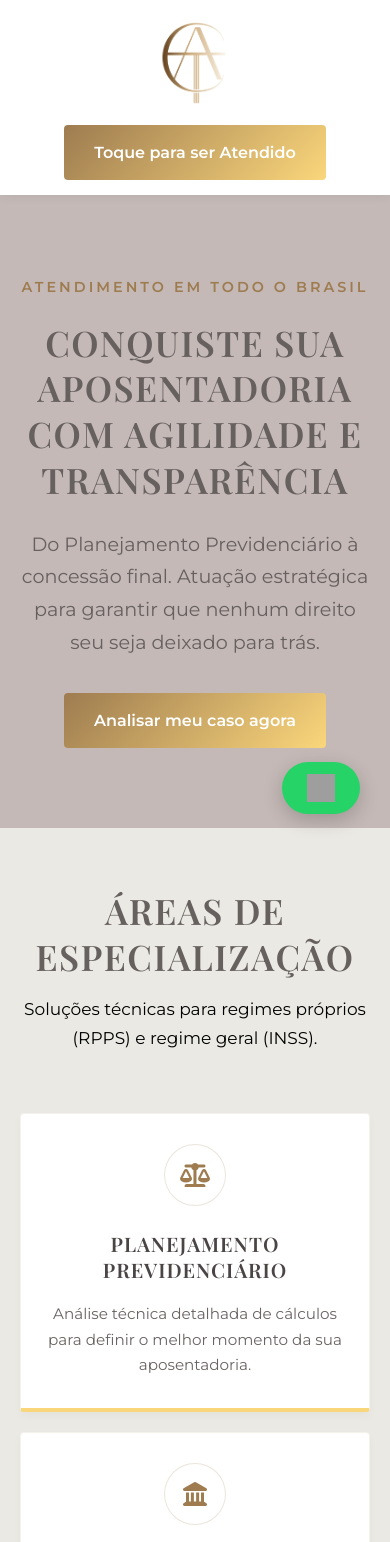
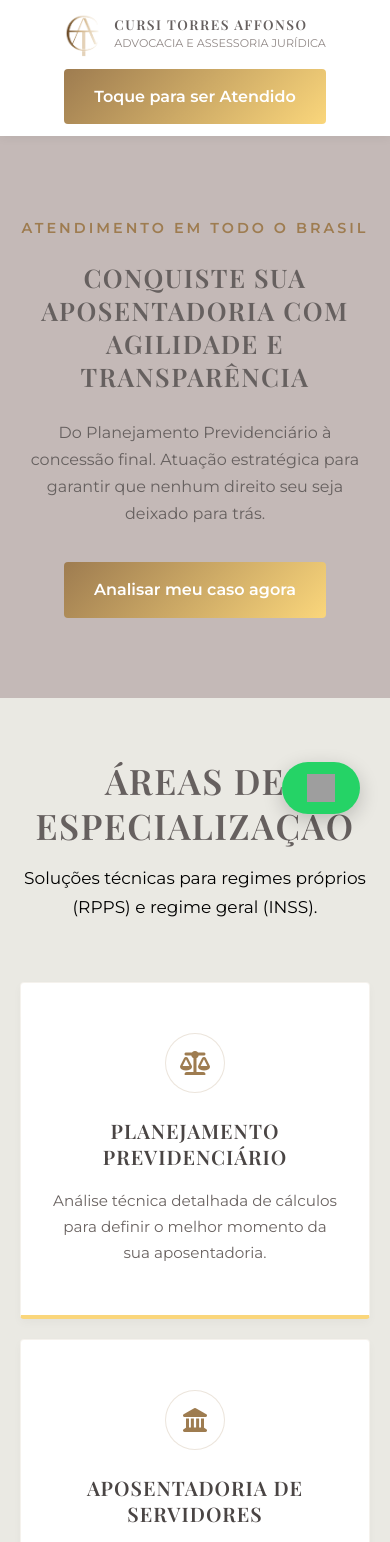
Before and after one commit to VictorAffonso792/Landing-Page-Carla-Adv, a plain HTML site: page index.html in a window 390 px wide. Shown: the top 1542 px of the page. Drawn offline with nearby package versions, Linux system fonts and the light colour scheme; grey boxes are pictures that could not be loaded.

Commit message:
deixando responsivo no mobile

```diff
--- a/css/style.css
+++ b/css/style.css
@@ -14,16 +14,14 @@
 * {
     margin: 0;
     padding: 0;
-
+    box-sizing: border-box;
 }
 
 body {
     font-family: 'Montserrat', sans-serif;
     color: black;
     background-color: var(--off-white);
-    /* Base aumentada para 18px */
     font-size: 18px;
-    /* Altura de linha ajustada para 1.7 para melhor leitura em 18px */
     line-height: 1.7;
     margin: 0;
     -webkit-font-smoothing: antialiased;
@@ -74,7 +72,7 @@ h2, h3, h4, .logo-text h1 {
 }
 
 .logo-text h1 {
-    font-size: 1.5rem; /* ~27px */
+    font-size: 1.5rem;
     color: var(--text-dark);
     margin: 0;
 }
@@ -85,7 +83,6 @@ h2, h3, h4, .logo-text h1 {
     display: block;
 }
 
-/* Estilo para a frase centralizada no header */
 .header-info-center {
     flex: 1;
     text-align: center;
@@ -101,7 +98,6 @@ h2, h3, h4, .logo-text h1 {
     display: inline-block;
 }
 
-/* Linhas decorativas sutis ao lado da frase (opcional) */
 .header-info-center span::before,
 .header-info-center span::after {
     content: "";
@@ -113,13 +109,6 @@ h2, h3, h4, .logo-text h1 {
     margin: 0 10px;
 }
 
-/* Responsividade: Esconde ou ajusta no mobile */
-@media (max-width: 992px) {
-    .header-info-center {
-        display: none; /* Esconde em tablets e celulares para não apertar o menu */
-    }
-}
-
 /* ==========================================================================
    Botões
    ========================================================================== */
@@ -128,7 +117,7 @@ h2, h3, h4, .logo-text h1 {
     text-decoration: none;
     border-radius: 4px;
     font-weight: 600;
-    font-size: 1rem; /* 18px */
+    font-size: 1rem;
     transition: all 0.3s ease;
     display: inline-block;
     cursor: pointer;
@@ -170,7 +159,7 @@ h2, h3, h4, .logo-text h1 {
 }
 
 .hero h2 {
-    font-size: 3rem; /* ~54px */
+    font-size: 3rem;
     margin-bottom: 25px;
     max-width: 900px;
     margin-inline: auto;
@@ -178,7 +167,7 @@ h2, h3, h4, .logo-text h1 {
 }
 
 .hero p {
-    font-size: 1.2rem; /* ~21px */
+    font-size: 1.2rem;
     margin-bottom: 35px;
     color: var(--text-dark);
     max-width: 700px;
@@ -186,13 +175,8 @@ h2, h3, h4, .logo-text h1 {
 }
 
 /* ==========================================================================
-   Seções de Conteúdo (Cards e Revisão)
+   Seção de Especialização (Cards)
    ========================================================================== */
-/* Seção de Cards - Layout Renovado */
-/* ==========================================================================
-   Seção de Especialização (Cards) - Ajustada para Visibilidade e Interação
-   ========================================================================= */
-
 .revisao {
     padding: 100px 0;
     background-color: var(--off-white);
@@ -209,41 +193,32 @@ h2, h3, h4, .logo-text h1 {
     margin-bottom: 15px;
 }
 
-/* Grid configurada para 3 colunas fixas no desktop */
 .cards-grid {
     display: grid;
     grid-template-columns: repeat(3, 1fr);
     gap: 30px;
 }
 
-/* Estilização Individual do Card - Base */
 .card {
     background: var(--white);
-    padding: 50px 30px; /* Mais respiro */
-    border-radius: 4px; /* Mais sério/formal */
-
-    /* Borda inicial fina e amarela/clara */
+    padding: 50px 30px;
+    border-radius: 4px;
     border: 1px solid rgba(158, 124, 80, 0.1);
-    border-bottom: 4px solid #FAD67B; /* Amarelo claro original */
-
+    border-bottom: 4px solid #FAD67B;
     text-align: center;
-    transition: all 0.4s ease; /* Transição suave para todas as propriedades */
+    transition: all 0.4s ease;
     box-shadow: 0 4px 10px rgba(0,0,0,0.03);
     display: flex;
     flex-direction: column;
     justify-content: flex-start;
 }
 
-/* Efeito de Hover (Mouse em cima) - Pedido do Usuário */
 .card:hover {
-    transform: translateY(-8px); /* Eleva levemente o card */
-    box-shadow: 0 15px 35px rgba(158, 124, 80, 0.1); /* Sombra mais profunda */
-
-    /* MUDANÇA: Borda inferior muda do amarelo claro para o dourado escuro sólido */
+    transform: translateY(-8px);
+    box-shadow: 0 15px 35px rgba(158, 124, 80, 0.1);
     border-bottom-color: var(--gold-solid);
 }
 
-/* Container do Ícone Jurídico - Minimalista e Sóbrio */
 .card-icon-wrap {
     width: 60px;
     height: 60px;
@@ -251,30 +226,23 @@ h2, h3, h4, .logo-text h1 {
     display: flex;
     align-items: center;
     justify-content: center;
-
     background: var(--white);
     border: 1px solid rgba(158, 124, 80, 0.2);
     border-radius: 50%;
-
-    /* Cor do ícone: Dourado Sólido Profissional para alto contraste */
     color: var(--gold-solid);
-    font-size: 24px; /* Ajuste para ícones de fonte */
+    font-size: 24px;
     position: relative;
     transition: all 0.3s ease;
-
-    /* REMOVIDO: O filtro grayscale que tirava a cor e o contraste dos emojis */
     filter: none;
 }
 
-/* Removemos o ::after antigo para limpar o visual */
 .card-icon-wrap::after {
     display: none;
 }
 
-/* Estilos de Texto dentro do Card para melhoria de leitura */
 .card h4 {
     margin-bottom: 18px;
-    color: #4a4544; /* Cinza Carbono Profissional */
+    color: #4a4544;
     font-family: 'Playfair Display', serif;
     font-size: 1.25rem;
     min-height: 3rem;
@@ -284,69 +252,16 @@ h2, h3, h4, .logo-text h1 {
 
 .card p {
     font-family: 'Montserrat', sans-serif;
-    font-size: 0.95rem; /* Elegância premium */
-    color: #6a6361; /* Cinza médio escuro para leitura clara */
+    font-size: 0.95rem;
+    color: #6a6361;
     line-height: 1.7;
 }
-
-/* Responsividade Básica (Manter sua lógica) */
-@media (max-width: 992px) {
-    .cards-grid { grid-template-columns: repeat(2, 1fr); }
-}
-@media (max-width: 600px) {
-    .cards-grid { grid-template-columns: 1fr; }
-    .card { padding: 30px 20px; }
-}
-
-/* Grid responsivo */
-.cards-grid {
-    display: grid;
-    grid-template-columns: repeat(3, 1fr);
-    gap: 30px;
-}
-
-@media (max-width: 992px) {
-    .cards-grid { grid-template-columns: repeat(2, 1fr); }
-}
-@media (max-width: 600px) {
-    .cards-grid { grid-template-columns: 1fr; }
-}
-
-/* ==========================================================================
-   Responsividade para os Cards
-   ========================================================================== */
-
-/* Telas médias (Tablets) - 2 Colunas */
-@media (max-width: 992px) {
-    .cards-grid {
-        grid-template-columns: repeat(2, 1fr);
-        gap: 20px;
-    }
-}
-
-/* Telas pequenas (Celulares) - 1 Coluna */
-@media (max-width: 600px) {
-    .cards-grid {
-        grid-template-columns: 1fr;
-    }
-
-    .revisao {
-        padding: 60px 0;
-    }
-
-    .card {
-        padding: 30px 20px;
-    }
-}
-
-
 
 /* ==========================================================================
    About Section
    ========================================================================== */
 .about-pro {
     padding: 100px 0;
-    /* Fundo escuro para destacar da seção anterior */
     background-color: var(--text-mid);
     color: var(--off-white);
 }
@@ -378,9 +293,7 @@ h2, h3, h4, .logo-text h1 {
 
 .img-frame {
     position: relative;
-    /*order: 2px solid #D4AF37;*/
     padding: 5px;
-    /* Fundo da moldura acompanhando a seção */
     background-color: var(--text-mid);
 }
 
@@ -391,7 +304,6 @@ h2, h3, h4, .logo-text h1 {
     object-fit: cover;
 }
 
-/* Ajuste do botão outline para fundo escuro */
 .about-pro .btn-outline {
     border: 1px solid var(--white);
     color: var(--white);
@@ -401,6 +313,7 @@ h2, h3, h4, .logo-text h1 {
     background-color: var(--white);
     color: #2D2A29;
 }
+
 /* ==========================================================================
    Notícias
    ========================================================================== */
@@ -490,7 +403,6 @@ h2, h3, h4, .logo-text h1 {
     color: #FAD67B;
 }
 
-/* MAPA */
 .footer-map iframe {
     width: 100%;
     height: 260px;
@@ -498,7 +410,6 @@ h2, h3, h4, .logo-text h1 {
     border-radius: 10px;
 }
 
-/* LINHA INFERIOR */
 .footer-bottom {
     margin-top: 40px;
 }
@@ -523,8 +434,6 @@ h2, h3, h4, .logo-text h1 {
     color: #aaa;
 }
 
-
-
 .legal-links {
     display: flex;
     gap: 10px;
@@ -539,24 +448,8 @@ h2, h3, h4, .logo-text h1 {
     color: #fff;
 }
 
-/* RESPONSIVO */
-@media (max-width: 768px) {
-    .footer-grid {
-        grid-template-columns: 1fr;
-        text-align: center;
-    }
-
-    .footer-contacts a {
-        justify-content: center;
-    }
-
-    .footer-legal {
-        flex-direction: column;
-        gap: 10px;
-    }
-}
 /* ==========================================================================
-   WhatsApp e Interatividade
+   WhatsApp Fixo
    ========================================================================== */
 .whatsapp-fixed {
     position: fixed;
@@ -582,9 +475,8 @@ h2, h3, h4, .logo-text h1 {
 
 .whatsapp-fixed img { width: 28px; height: 28px; }
 
-
 /* ==========================================================================
-   Estilização Adicional do Formulário
+   Formulário
    ========================================================================== */
 #whatsappForm input:focus,
 #whatsappForm select:focus,
@@ -601,25 +493,75 @@ h2, h3, h4, .logo-text h1 {
     letter-spacing: 1px;
 }
 
-   /* Ajuste específico para o card do formulário não herdar o hover de elevação se preferir */
 #contato-form .card:hover {
     transform: none;
     box-shadow: 0 5px 15px rgba(0,0,0,0.02);
     border-bottom: 4px solid var(--gold-solid);
 }
 
-/*
-==========================================================================
-   Responsividade (Mobile)
+/* ==========================================================================
+   RESPONSIVIDADE
    ========================================================================== */
+
+/* Tablet */
+@media (max-width: 992px) {
+    .header-info-center {
+        display: none;
+    }
+
+    .cards-grid {
+        grid-template-columns: repeat(2, 1fr);
+        gap: 20px;
+    }
+
+    .about-grid {
+        grid-template-columns: 1fr;
+    }
+}
+
+/* Mobile */
 @media (max-width: 768px) {
     body {
-        font-size: 17px; /* Leve redução para telas pequenas */
+        font-size: 17px;
+    }
+
+    .main-header {
+        padding: 12px 0;
     }
 
     .header-content {
         flex-direction: column;
-        gap: 20px;
+        gap: 12px;
+        align-items: center;
+    }
+
+    /* CORREÇÃO: logo e texto lado a lado no mobile */
+    .logo-area {
+        flex-direction: row;
+        justify-content: center;
+        gap: 12px;
+        width: 100%;
+    }
+
+    .logo-img {
+        height: 55px;
+    }
+
+    /* CORREÇÃO: nunca esconder o nome */
+    .logo-text {
+        display: block;
+    }
+
+    .logo-text h1 {
+        font-size: 1rem;
+    }
+
+    .logo-text span {
+        font-size: 0.75rem;
+    }
+
+    .btn {
+        width: auto;
     }
 
     .hero {
@@ -627,7 +569,15 @@ h2, h3, h4, .logo-text h1 {
     }
 
     .hero h2 {
-        font-size: 2.2rem;
+        font-size: 2rem;
+    }
+
+    .hero p {
+        font-size: 1rem;
+    }
+
+    .revisao {
+        padding: 60px 0;
     }
 
     .about-grid {
@@ -638,13 +588,44 @@ h2, h3, h4, .logo-text h1 {
         display: none;
     }
 
-    .footer-sections {
+    .footer-grid {
+        grid-template-columns: 1fr;
         text-align: center;
+    }
+
+    .footer-contacts a {
+        justify-content: center;
+    }
+
+    .footer-legal {
+        flex-direction: column;
+        gap: 10px;
+    }
+
+    .footer-map iframe {
+        height: 200px;
     }
 }
 
+/* Telas muito pequenas */
 @media (max-width: 480px) {
-    .logo-text {
-        display: none;
+    .logo-img {
+        height: 45px;
+    }
+
+    .logo-text h1 {
+        font-size: 0.85rem;
+    }
+
+    .logo-text span {
+        font-size: 0.7rem;
+    }
+
+    .cards-grid {
+        grid-template-columns: 1fr;
+    }
+
+    .hero h2 {
+        font-size: 1.6rem;
     }
 }
--- a/index.html
+++ b/index.html
@@ -13,10 +13,8 @@
 </head>
 <body>
 
-
     <a href="https://wa.me/5514997196040" class="whatsapp-fixed" target="_blank" aria-label="Falar no WhatsApp">
         <img src="https://upload.wikimedia.org/wikipedia/commons/6/6b/WhatsApp.svg" alt="WhatsApp">
-
     </a>
 
     <header class="main-header">
@@ -47,8 +45,6 @@
             <a href="#contato-form" class="btn btn-gold btn-large">Analisar meu caso agora</a>
         </div>
     </section>
-
-
 
     <section class="revisao">
         <div class="container">
@@ -119,9 +115,8 @@
         <div class="container about-grid">
             <div class="about-text">
                 <h3>Quem é a Dra. Carla Naiana?</h3>
-                <p><strong>Carla Naiana Cursi Torres Affonso (OAB/SP 395.365)</strong> é especialista em Direito Previdenciário, com foco na defesa dos direitos de servidores públicos e trabalhadores da iniciativa privada.</p>
-                <p>Com sede física em <strong>Marília/SP</strong>, nossa atuação une o rigor técnico da análise de cálculos à sensibilidade do atendimento humanizado, garantindo que o cliente se sinta seguro e bem informado durante todo o processo.</p>
-
+                <p><strong>Carla Naiana Cursi Torres Affonso (OAB/SP 395.365)</strong> é especialista em Direito Previdenciário, com foco na defesa dos direitos de servidores públicos.</p>
+                <p>Com sede física em <strong>Marília/SP</strong>, nossa atuação une o rigor técnico à sensibilidade do atendimento humanizado.</p>
             </div>
             <div class="about-image">
                 <div class="img-frame">
@@ -135,7 +130,7 @@
         <div class="container">
             <div class="section-intro">
                 <h3>Fale com a Dra. Carla</h3>
-                <p>Preencha os dados abaixo para enviar uma mensagem direta para nosso WhatsApp.</p>
+                <p>Preencha os dados abaixo para enviar uma mensagem direta.</p>
             </div>
 
             <div class="card" style="max-width: 600px; margin: 0 auto; text-align: left;">
@@ -143,23 +138,22 @@
                     <div style="margin-bottom: 15px;">
                         <label for="nome" style="display: block; font-weight: 600; margin-bottom: 5px;">Seu Nome:</label>
                         <input type="text" id="nome" placeholder="Digite seu nome completo" required
-                               style="width: 100%; padding: 12px; border: 1px solid var(--nude-bg); border-radius: 4px; font-family: 'Montserrat';">
+                               style="width: 100%; padding: 12px; border: 1px solid var(--nude-bg); border-radius: 4px; font-family: 'Montserrat'; box-sizing: border-box;">
                     </div>
 
                     <div style="margin-bottom: 15px;">
                         <label for="assunto" style="display: block; font-weight: 600; margin-bottom: 5px;">Assunto:</label>
-                        <select id="assunto" style="width: 100%; padding: 12px; border: 1px solid var(--nude-bg); border-radius: 4px; font-family: 'Montserrat';">
+                        <select id="assunto" style="width: 100%; padding: 12px; border: 1px solid var(--nude-bg); border-radius: 4px; font-family: 'Montserrat'; box-sizing: border-box;">
                             <option value="Planejamento Previdenciário">Planejamento Previdenciário</option>
                             <option value="Aposentadoria de Servidor">Aposentadoria de Servidor</option>
                             <option value="Revisão de Benefício">Revisão de Benefício</option>
-                            <option value="Outros Assuntos">Outros Assuntos</option>
                         </select>
                     </div>
 
                     <div style="margin-bottom: 20px;">
                         <label for="mensagem" style="display: block; font-weight: 600; margin-bottom: 5px;">Sua Mensagem:</label>
                         <textarea id="mensagem" placeholder="Como podemos ajudar você hoje?" rows="4"
-                                  style="width: 100%; padding: 12px; border: 1px solid var(--nude-bg); border-radius: 4px; font-family: 'Montserrat'; resize: vertical;"></textarea>
+                                  style="width: 100%; padding: 12px; border: 1px solid var(--nude-bg); border-radius: 4px; font-family: 'Montserrat'; resize: vertical; box-sizing: border-box;"></textarea>
                     </div>
 
                     <button type="button" onclick="enviarWhatsApp()" class="btn btn-gold" style="width: 100%; border: none;">
@@ -169,7 +163,6 @@
             </div>
         </div>
     </section>
-
     <footer class="main-footer">
         <div class="container footer-grid">
             <div class="footer-info">
@@ -207,7 +200,7 @@
             <div class="container-foti"> <!-- CORRIGIDO AQUI -->
                 <hr>
                 <div class="footer-legal">
-                    <p>© 2024 Cursi Torres Affonso Advocacia</p>
+                    <p>© 2026 Cursi Torres Affonso Advocacia</p>
                     <div class="legal-links">
                         <a href="#">Política de privacidade</a>
                         <span>|</span>
@@ -217,7 +210,7 @@
             </div>
         </div>
     </footer>
+
+    <script src="js/script.js"></script>
 </body>
 </html>
-
-<script src="js/script.js"></script>
```
Lines whose indentation alone changed are shown as unchanged.
